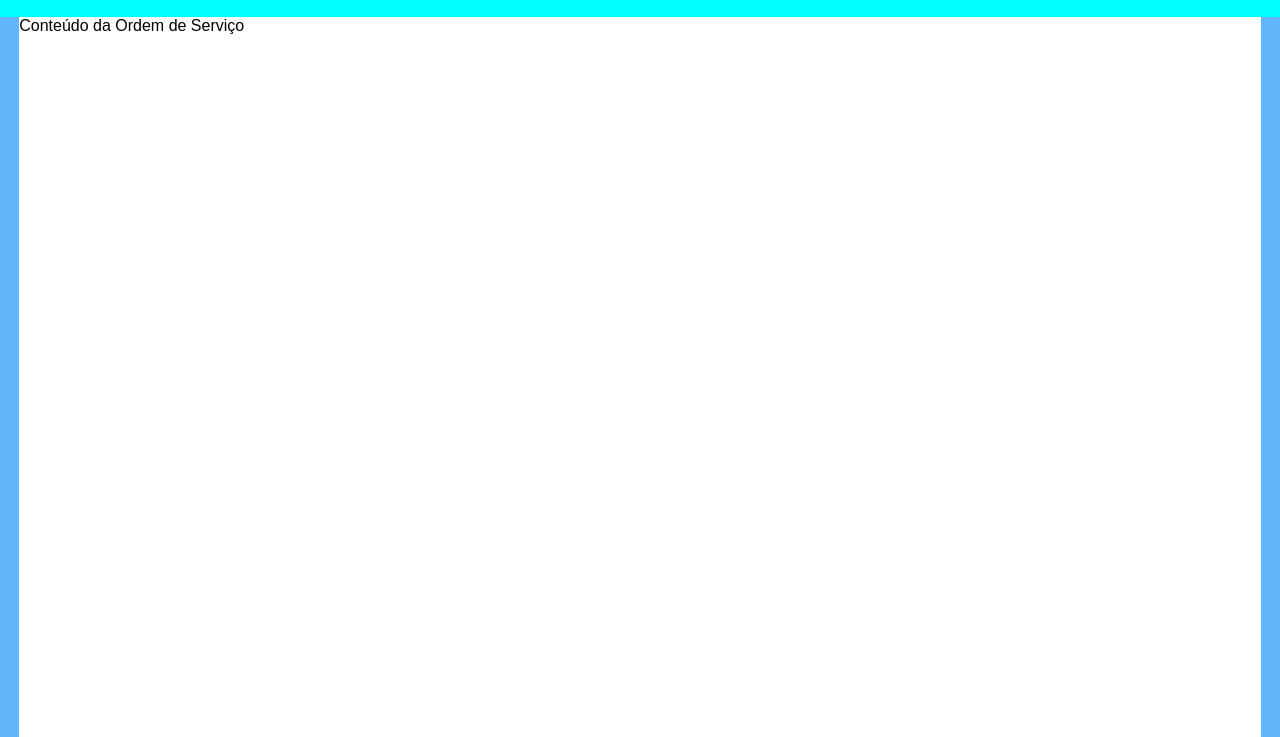
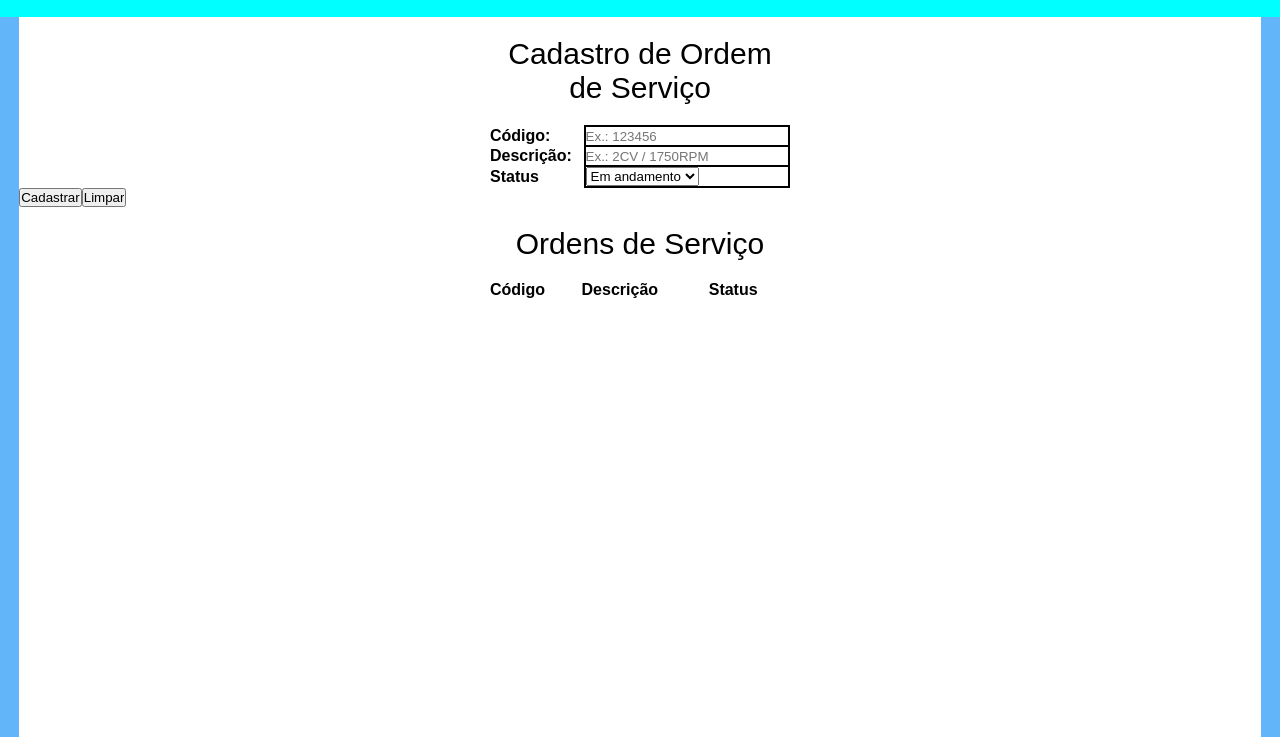
Before and after one commit to jhmproenca/ProjetoOficina, a plain HTML site: page index.html in a window 1280 px wide. Both pictures are taken after a click on the button "Ordem de Serviço". Shown: the part 109-846 px from the top of the page. Drawn offline with nearby package versions, Linux system fonts and the light colour scheme.

Commit message:
Update index.html

```diff
--- a/index.html
+++ b/index.html
@@ -25,7 +25,68 @@ menu
         </nav>
     </header>
     <main>
-        <div id="conteudoOrdemServico">Conteúdo da Ordem de Serviço</div>
+        <div id="conteudoOrdemServico">
+            <div>
+                <table>
+                    <caption>Cadastro de Ordem de Serviço</caption>
+
+                    <tr>
+                        <th >Código:</th>
+                        <td><input type="text" name="codigoOS" id="" placeholder="Ex.: 123456" maxlength="10" autocomplete="off"></td>
+                    </tr>
+                    <tr>
+                        <th >Descrição:</th>
+                        <td><input type="text" name="descricaoOS" id="" placeholder="Ex.: 2CV / 1750RPM " autocomplete="off"></td>
+                    </tr>
+                    <tr>
+                         <th >Status</th>
+                        <td>
+                            <select name="Status" id="statusOS">
+                                <option value="EmAndamento">Em andamento</option>
+                            </select>
+                        </td>
+                    </tr>
+                </table>
+                <div id="areabotao">
+                    <input type="submit" value="Cadastrar" id="btnCadastrarOS">
+                    <input type="reset" value="Limpar" id="btnLimparOS">
+                </div>
+            </div>
+            <div>
+                <table>
+                    <caption>Ordens de Serviço</caption>
+                    <thead>
+                        <tr>
+                            <th scope="col">Código</th>
+                            <th scope="col">Descrição</th>
+                            <th scope="col">Status</th>
+                        </tr>
+                    </thead>
+                    <tbody  id="resOS">
+                        <!-- <tr>
+                            <td>a</td>
+                            <td>b</td>
+                            <td>c</td>
+                            <td>d</td>
+                        </tr>
+                        <tr>
+                            <td>a</td>
+                            <td>b</td>
+                            <td>c</td>
+                            <td>d</td>
+                        </tr>
+                        <tr>
+                            <td>a</td>
+                            <td>b</td>
+                            <td>c</td>
+                            <td>d</td>
+                        </tr> -->
+                    </tbody>
+
+                </table>
+            </div>
+        </div>
+        </div>
         <div id="conteudoCMaterial">
             <div>
                 <table>
```
